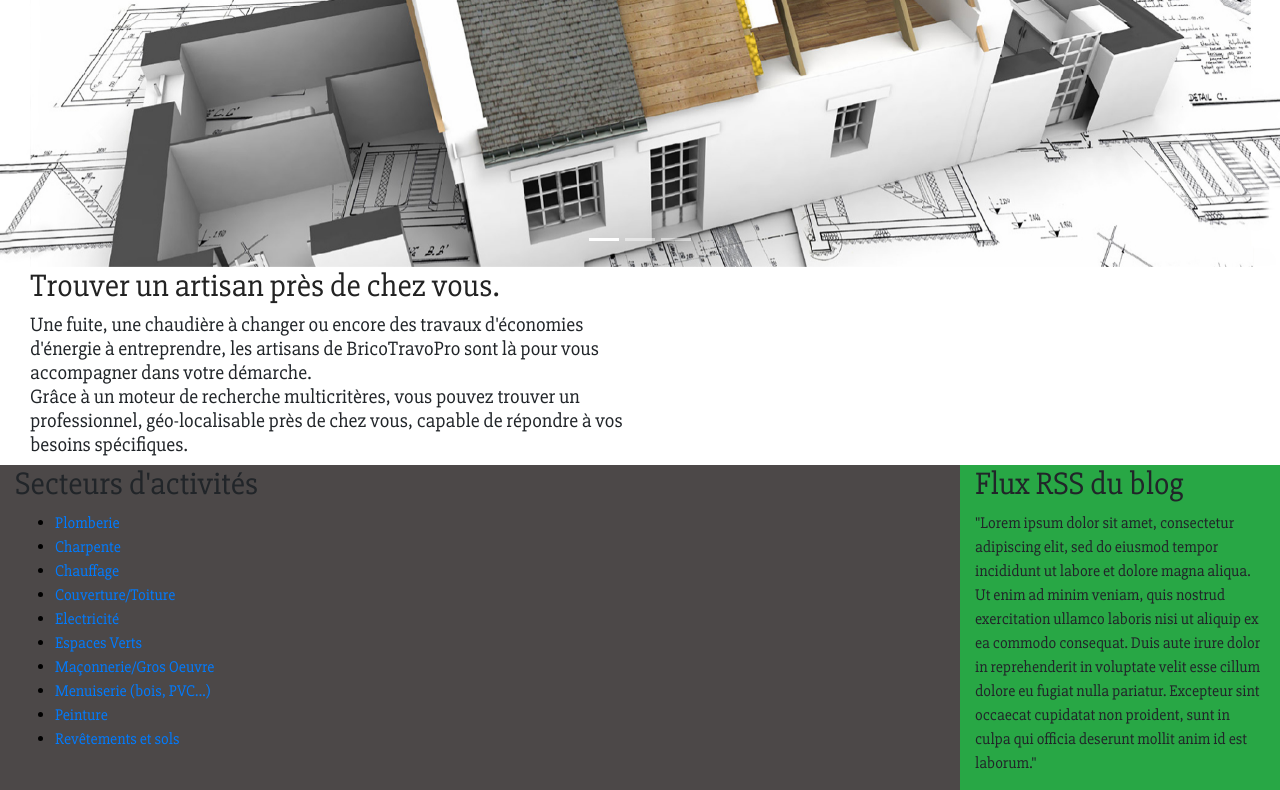
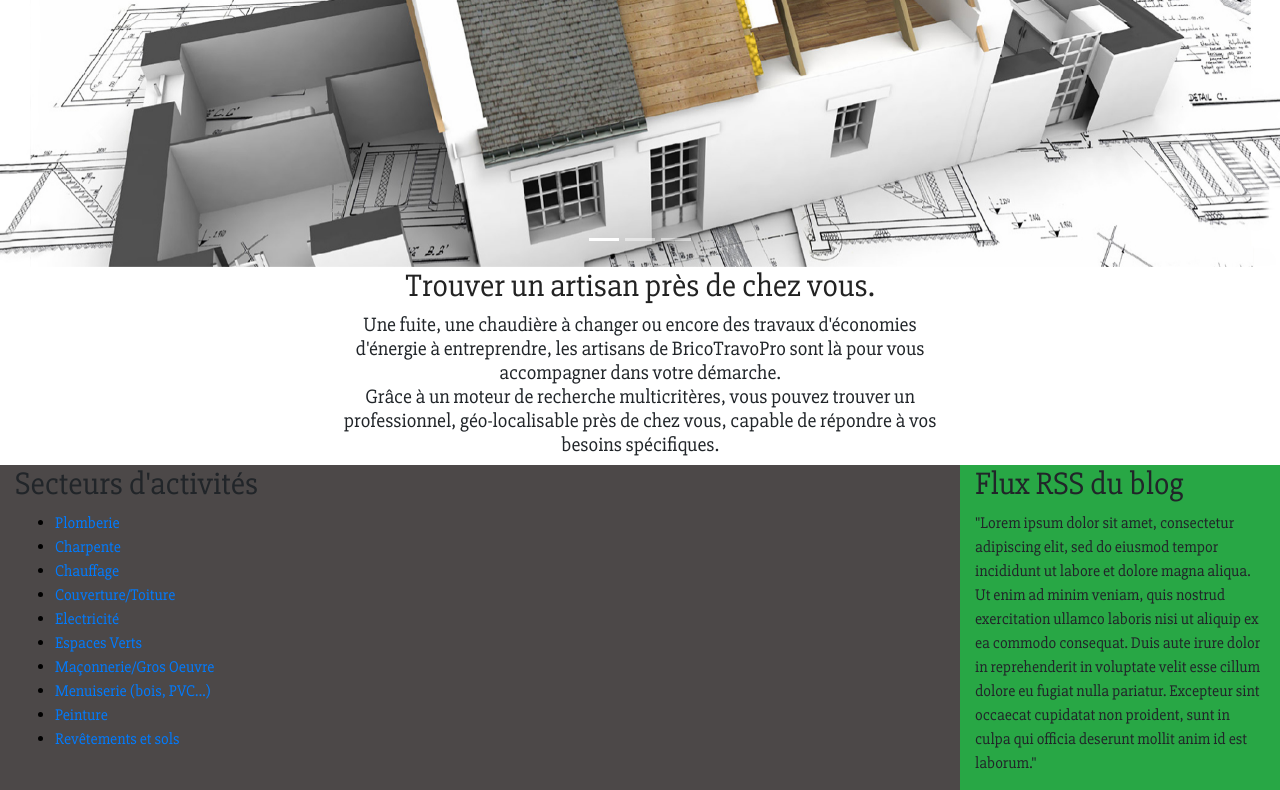
Before and after one commit to bricotravopro/BricoTravoPro, a Symfony app: template templates/home/index.html.twig in a window 1280 px wide. Shown: the part 56-846 px from the top of the page. Run offline with Twig, Linux system fonts and the light colour scheme; the template is opened without the code that fills it, so the values that code supplies are empty; some libraries are stand-ins or nearby versions.

Commit message:
Modif index

```diff
--- a/templates/home/index.html.twig
+++ b/templates/home/index.html.twig
@@ -30,8 +30,8 @@
             </div>
    <div class="container-fluid">
 
-        <h2  class="recherche col-6"> Trouver un artisan près de chez vous. </h2>
-       <h5 class="col-6">Une fuite, une chaudière à changer ou encore des travaux d'économies d'énergie à entreprendre, les artisans de BricoTravoPro sont là pour vous accompagner dans votre démarche.<br>
+        <h2  class="recherche col-6 offset-3 text-center"> Trouver un artisan près de chez vous. </h2>
+       <h5 class="col-6 offset-3 text-center">Une fuite, une chaudière à changer ou encore des travaux d'économies d'énergie à entreprendre, les artisans de BricoTravoPro sont là pour vous accompagner dans votre démarche.<br>
        Grâce à un moteur de recherche multicritères, vous pouvez trouver un professionnel, géo-localisable près de chez vous, capable de répondre à vos besoins spécifiques.</h5>
 
    </div>
```
